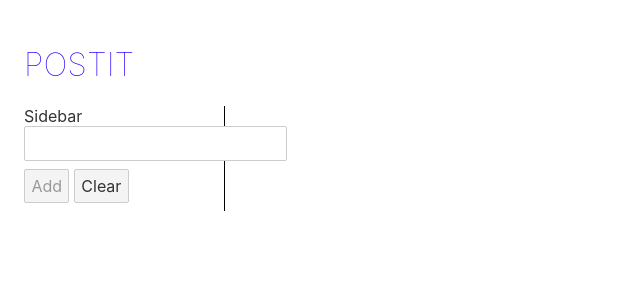
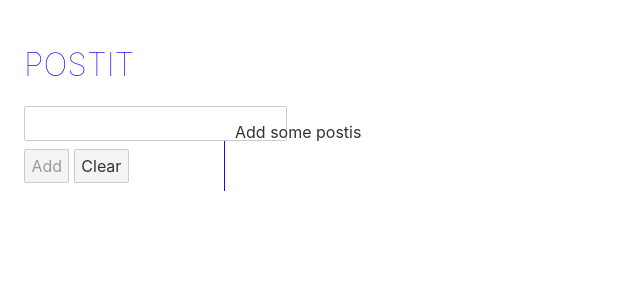
Before and after one commit to Henkedanne/Postit, a Svelte app: page / in a window 1280 px wide. Shown: the top 300 px of the page, without its empty margins (0-640 px from the left). Built offline with nearby package versions, Linux system fonts and the light colour scheme.

Commit message:
Able to remove posts

```diff
--- a/src/App.svelte
+++ b/src/App.svelte
@@ -3,8 +3,6 @@
   import { posts } from "./stores/stores.js";
   import Postinput from "./components/Postinput.svelte";
   export let name;
-
-  console.log("posts", posts);
 </script>
 
 <style>
@@ -32,22 +30,27 @@
   aside {
     height: 100%;
     width: 200px;
-    border-right: 1px solid black;
+    border-right: 1px solid #2600ff;
     float: left;
+  }
+
+  p {
+    margin-left: 10px;
   }
 </style>
 
 <main>
   <h1>{name}</h1>
   <aside>
-    Sidebar
     <Postinput />
   </aside>
   <div class="grid">
-    {#if posts}
-      {#each $posts as { text }}
-        <Postit {text} />
+    {#if $posts.length > 0}
+      {#each $posts as { text, id }}
+        <Postit {text} {id} />
       {/each}
-    {:else}Add some postis{/if}
+    {:else}
+      <p>Add some postis</p>
+    {/if}
   </div>
 </main>
--- a/src/components/Postinput.svelte
+++ b/src/components/Postinput.svelte
@@ -1,10 +1,11 @@
 <script>
   import { posts } from "../stores/stores.js";
   let text = "";
-
+  let id = 1;
   function handleSubmit() {
-    posts.addPost(text);
+    posts.addPost(text, id);
     text = "";
+    id++;
   }
 </script>
 
--- a/src/components/Postit.svelte
+++ b/src/components/Postit.svelte
@@ -1,6 +1,21 @@
 <script>
   import { fly } from "svelte/transition";
+  import { posts } from "../stores/stores.js";
   export let text;
+  export let id;
+  let hover = false;
+
+  function handleMouseEnter() {
+    hover = true;
+  }
+
+  function handleMouseLeave() {
+    hover = false;
+  }
+
+  function handleRemove(id) {
+    posts.removePost(id);
+  }
 </script>
 
 <style>
@@ -24,8 +39,21 @@
     width: 100%;
     background: rgb(155, 189, 241);
   }
+  .remove {
+    position: absolute;
+    top: 5px;
+    right: 10px;
+    cursor: pointer;
+  }
 </style>
 
-<div class="postit" transition:fly={{ y: -20, duration: 300 }}>
+<div
+  on:mouseenter={handleMouseEnter}
+  on:mouseleave={handleMouseLeave}
+  class="postit"
+  transition:fly={{ y: -20, duration: 300 }}>
+  {#if hover}
+    <span on:click={handleRemove(id)} class="remove">X</span>
+  {/if}
   <p class="text">{text}</p>
 </div>
--- a/src/stores/stores.js
+++ b/src/stores/stores.js
@@ -6,8 +6,15 @@ function post() {
     let postsArr = []
     return {
         subscribe,
-        addPost: (text) => {
-            postsArr.push({ text });
+        addPost: (text, id) => {
+            postsArr.push({ text, id });
+            update(() => postsArr)
+        },
+        removePost: (id) => {
+            const filter = postsArr.filter((post) => {
+                return post.id !== id;
+            })
+            postsArr = filter
             update(() => postsArr)
         },
         reset: () => {
```
